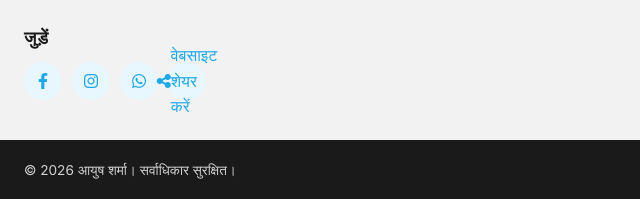
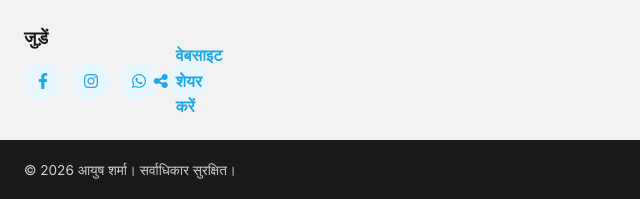
Before and after one commit to ayushsharma1710/ayushsharma1710.github.io, a website: page index.html in a window 1280 px wide. Shown: the part 2800-2999 px from the top of the page, 0-640 px from the left. Drawn offline with nearby package versions, Linux system fonts and the light colour scheme.

Commit message:
Update share button styles in style.css
Refactor share button styles for better layout and spacing.

```diff
--- a/css/style.css
+++ b/css/style.css
@@ -925,18 +925,19 @@ ul {
 
 /* Share Button */
 .share-btn {
-    width: 38px;
-    height: 38px;
-    border-radius: 50%;
+    display: inline-flex;
+    align-items: center;
+    gap: 8px;
+    padding: 10px 20px;
+    border-radius: var(--button-radius);
     background: var(--primary-blue-light);
     color: var(--primary-blue);
+    font-weight: 600;
+    font-size: 0.85rem;
     border: none;
     cursor: pointer;
-    font-size: 0.9rem;
-    display: flex;
-    align-items: center;
-    justify-content: center;
     transition: all var(--transition-fast);
+    text-decoration: none;
 }
 
 .share-btn:hover {
```
